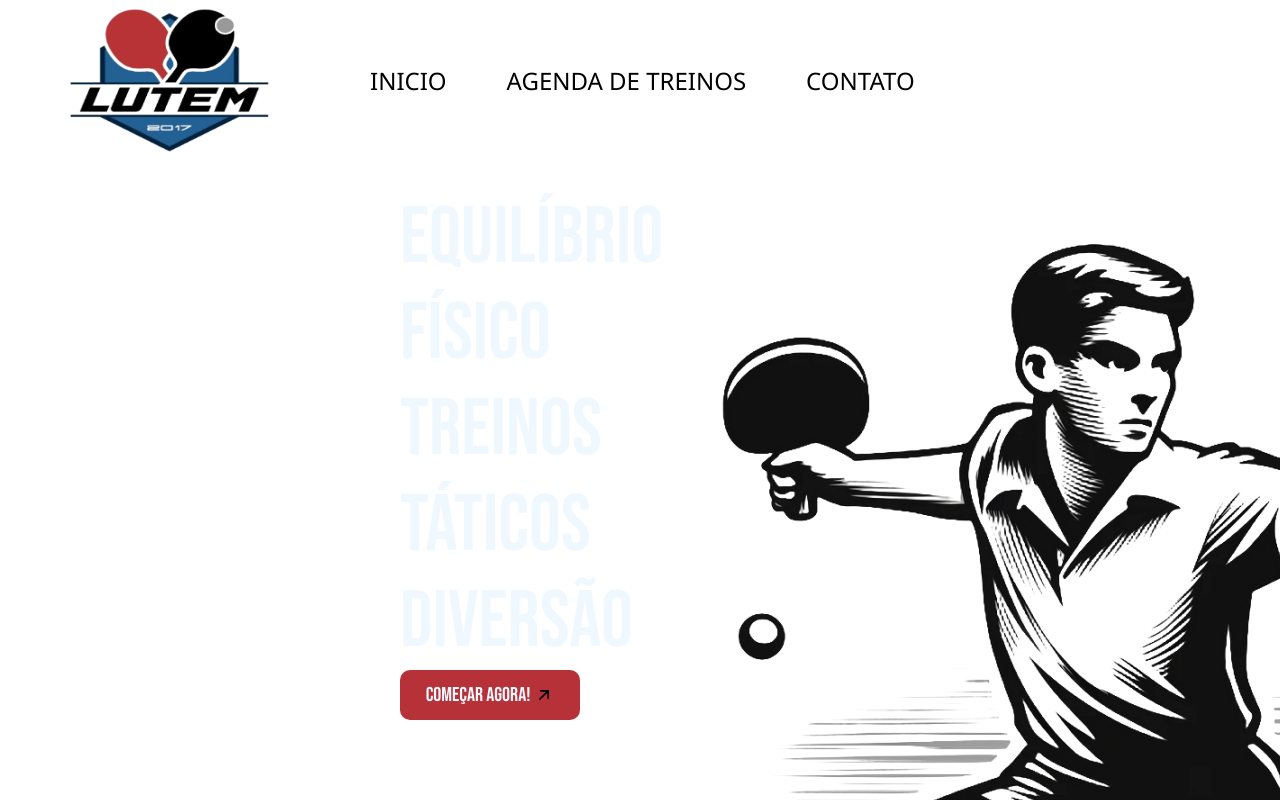
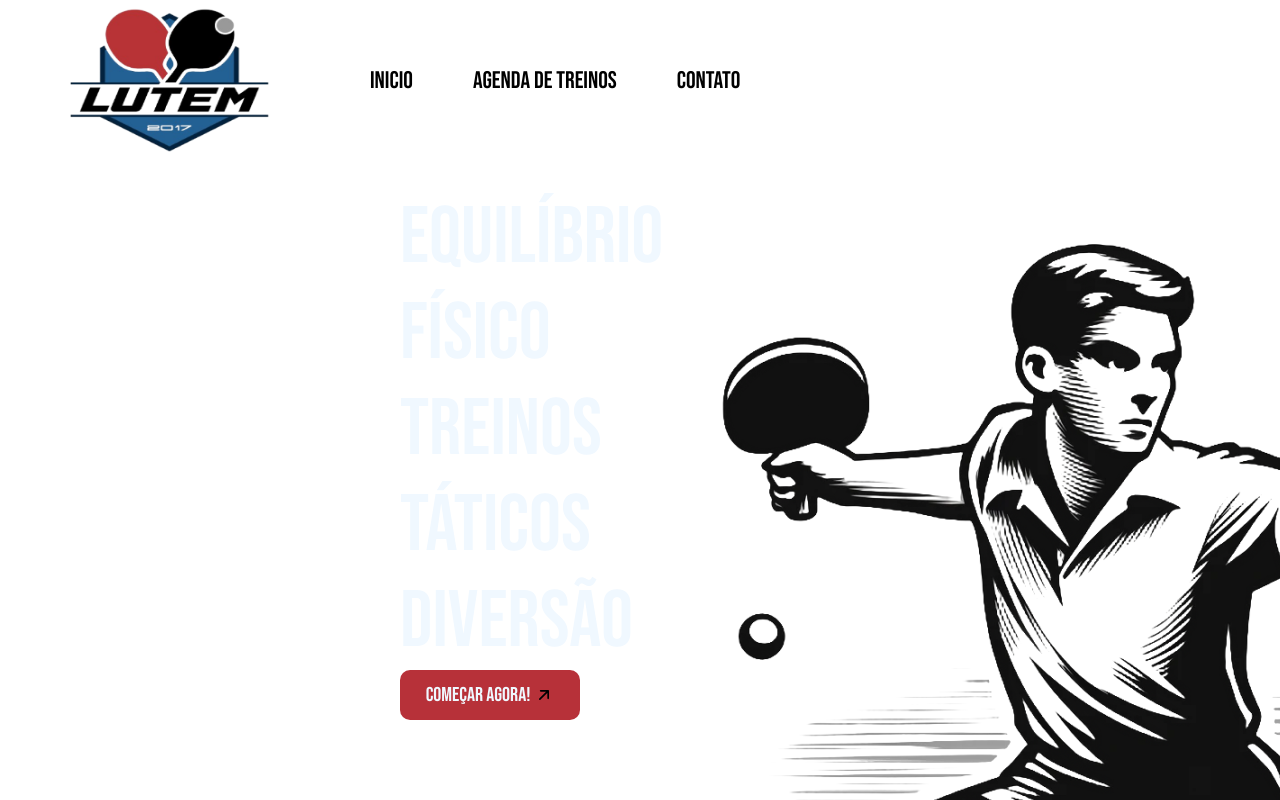
Before and after one commit to marcelosiqqueira/lutem-landing-page, an Angular app: page / in a window 1280 px wide. Shown: the top 800 px of the page. Built offline with nearby package versions, Linux system fonts and the light colour scheme.

Commit message:
ref: changes global css

```diff
--- a/src/styles.scss
+++ b/src/styles.scss
@@ -3,8 +3,8 @@
 *{
     padding: 0;
     margin: 0;
-    font-family: 'Segoe UI', Tahoma, Geneva, Verdana, sans-serif;
     font-weight: 400;
+    font-family: 'Bebas Neue', sans-serif;
 }
 
 a{
```
